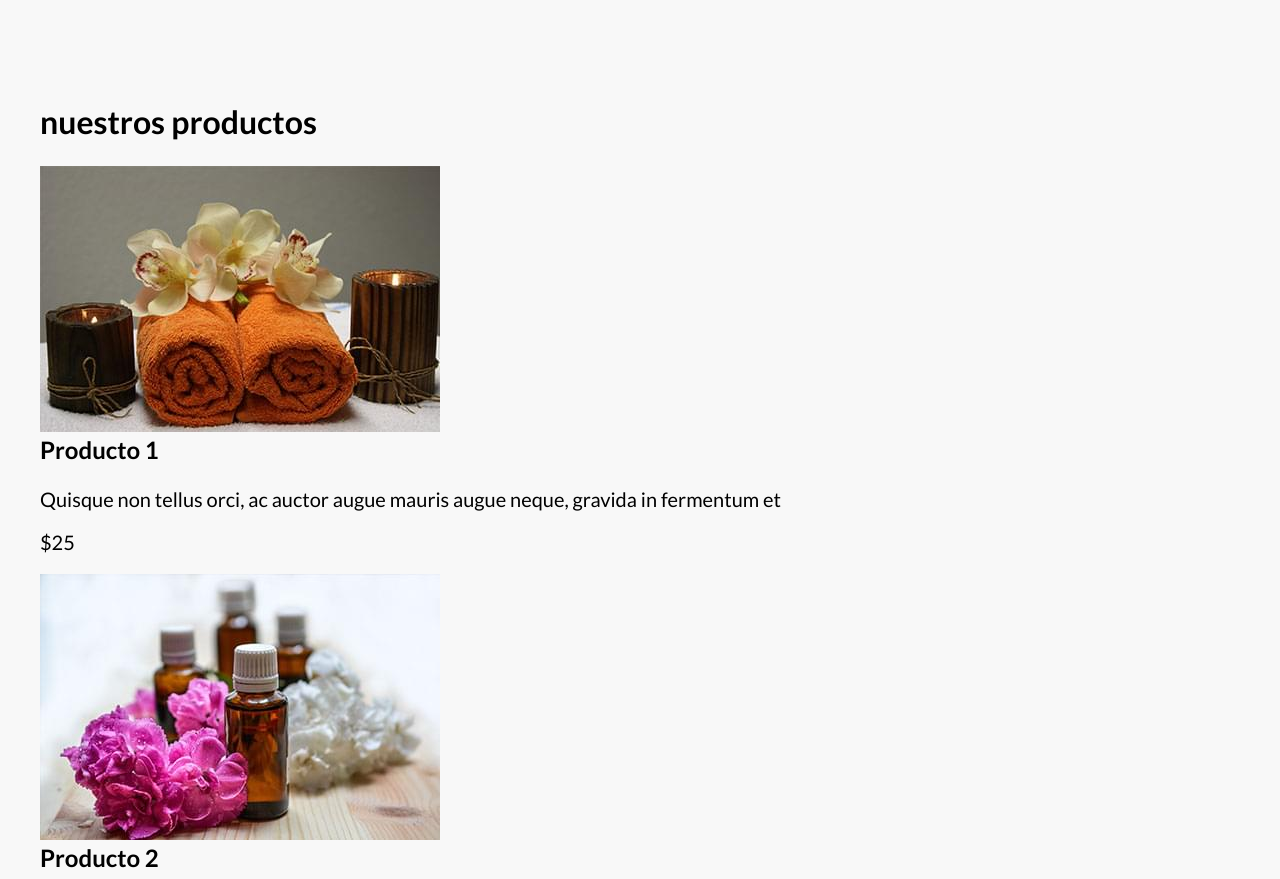
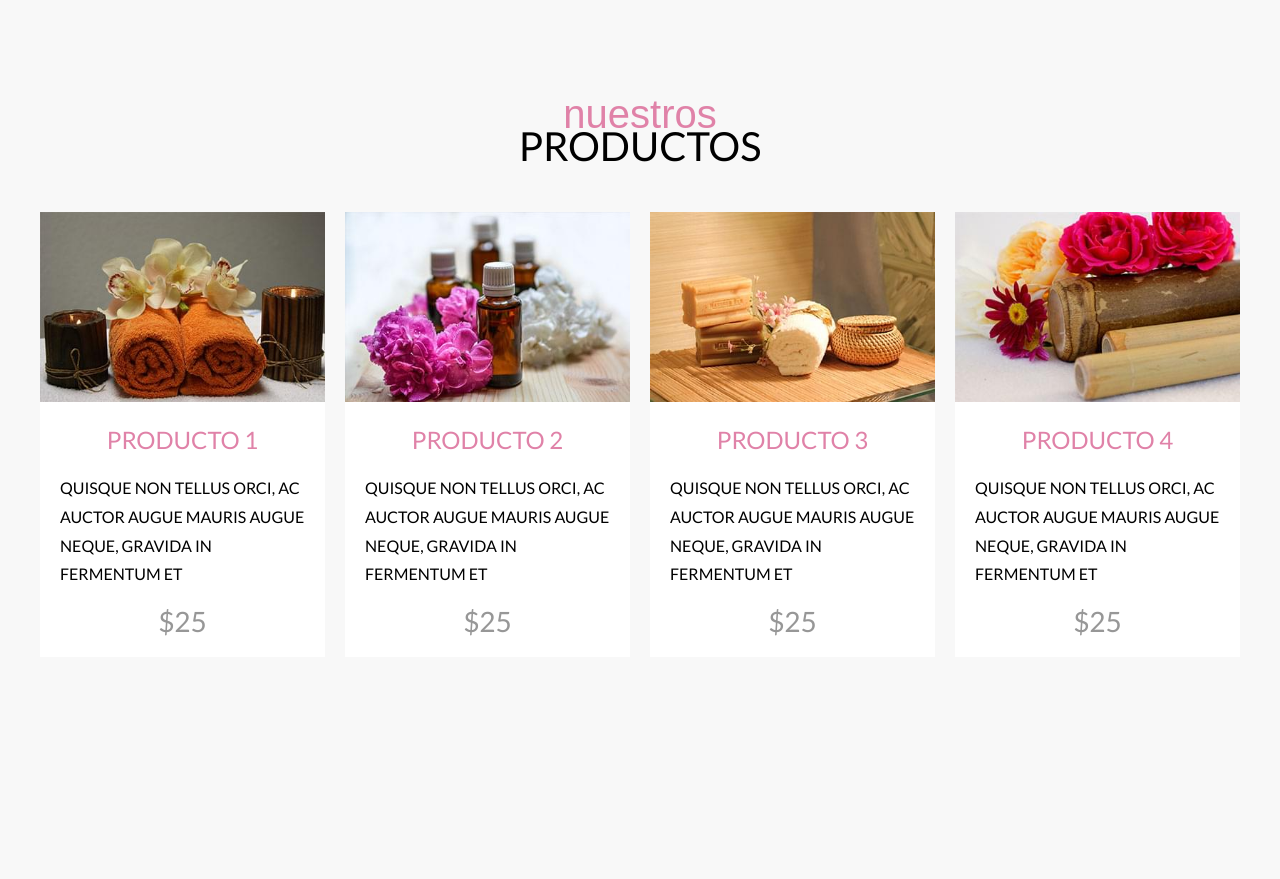
Before and after one commit to xandro2021/CarolinaSpa01, a website: page index.html in a window 1280 px wide. Shown: the part 2733-3612 px from the top of the page. After the commit the page ends 3470 px from the top, so only its background shows below. Drawn offline with Linux system fonts and the light colour scheme; a web font is replaced by a local one.

Commit message:
Finish styling the section regarding products

```diff
--- a/index.html
+++ b/index.html
@@ -176,9 +176,11 @@
         <div class="productos__grid">
 
             <div class="producto">
-                <img class="producto__imagen" src="build/img/producto_01.jpg" alt="imagen productos" />
+                <div class="producto__mask">
+                    <img class="producto__imagen" src="build/img/producto_01.jpg" alt="imagen productos" />
+                </div>
 
-                <div class="productos__contenido">
+                <div class="producto__contenido">
                     <h3 class="producto__nombre">Producto 1</h3>
                     <p class="producto__descripcion">
                         Quisque non tellus orci, ac auctor augue mauris augue neque, gravida in fermentum et
@@ -188,9 +190,11 @@
             </div>
 
             <div class="producto">
-                <img class="producto__imagen" src="build/img/producto_02.jpg" alt="imagen productos" />
+                <div class="producto__mask">
+                    <img class="producto__imagen" src="build/img/producto_02.jpg" alt="imagen productos" />
+                </div>
 
-                <div class="productos__contenido">
+                <div class="producto__contenido">
                     <h3 class="producto__nombre">Producto 2</h3>
                     <p class="producto__descripcion">
                         Quisque non tellus orci, ac auctor augue mauris augue neque, gravida in fermentum et
@@ -200,9 +204,11 @@
             </div>
 
             <div class="producto">
-                <img class="producto__imagen" src="build/img/producto_03.jpg" alt="imagen productos" />
+                <div class="producto__mask">
+                    <img class="producto__imagen" src="build/img/producto_03.jpg" alt="imagen productos" />
+                </div>
 
-                <div class="productos__contenido">
+                <div class="producto__contenido">
                     <h3 class="producto__nombre">Producto 3</h3>
                     <p class="producto__descripcion">
                         Quisque non tellus orci, ac auctor augue mauris augue neque, gravida in fermentum et
@@ -212,9 +218,11 @@
             </div>
 
             <div class="producto">
-                <img class="producto__imagen" src="build/img/producto_04.jpg" alt="imagen productos" />
+                <div class="producto__mask">
+                    <img class="producto__imagen" src="build/img/producto_04.jpg" alt="imagen productos" />
+                </div>
 
-                <div class="productos__contenido">
+                <div class="producto__contenido">
                     <h3 class="producto__nombre">Producto 4</h3>
                     <p class="producto__descripcion">
                         Quisque non tellus orci, ac auctor augue mauris augue neque, gravida in fermentum et
--- a/src/scss/ui/contenido/_index.scss
+++ b/src/scss/ui/contenido/_index.scss
@@ -1,3 +1,4 @@
 @forward 'bienvenida';
 @forward 'cards';
 @forward 'horarios';
+@forward 'productos';
--- /dev/null
+++ b/src/scss/ui/contenido/_productos.scss
@@ -0,0 +1,62 @@
+@use "base/variables" as v;
+@use "base/mixins" as m;
+
+.productos {
+    &__heading {
+        @include m.headingCursiva;
+        margin-bottom: 5rem;
+    }
+
+    &__grid {
+        @include m.grid(1, 2rem);
+
+        @include m.tablet {
+            @include m.grid(2, 2rem);
+        }
+
+        @include m.desktop {
+            @include m.grid(4, 2rem);
+        }
+    }
+}
+
+.producto {
+    &__contenido {
+        background-color: v.$blanco;
+        padding: 2rem;
+    }
+
+    &__mask {
+        overflow: hidden;
+    }
+
+    &__imagen {
+        width: 100%;
+        transition-property: scale rotate;
+        transition-duration: 300ms;
+
+        &:hover {
+            scale: 1.2;
+            rotate: 5deg;
+        }
+    }
+
+    &__nombre {
+        @include m.heading;
+        font-size: 2.4rem;
+        color: v.$secundario;
+    }
+
+    &__descripcion {
+        font-size: 1.6rem;
+        text-transform: uppercase;
+        line-height: 1.8;
+    }
+
+    &__precio {
+        text-align: center;
+        color: v.$gris;
+        font-size: 2.8rem;
+        margin: 0;
+    }
+}
```
Also changed, not shown: build/css/app.css, 1 other file.
